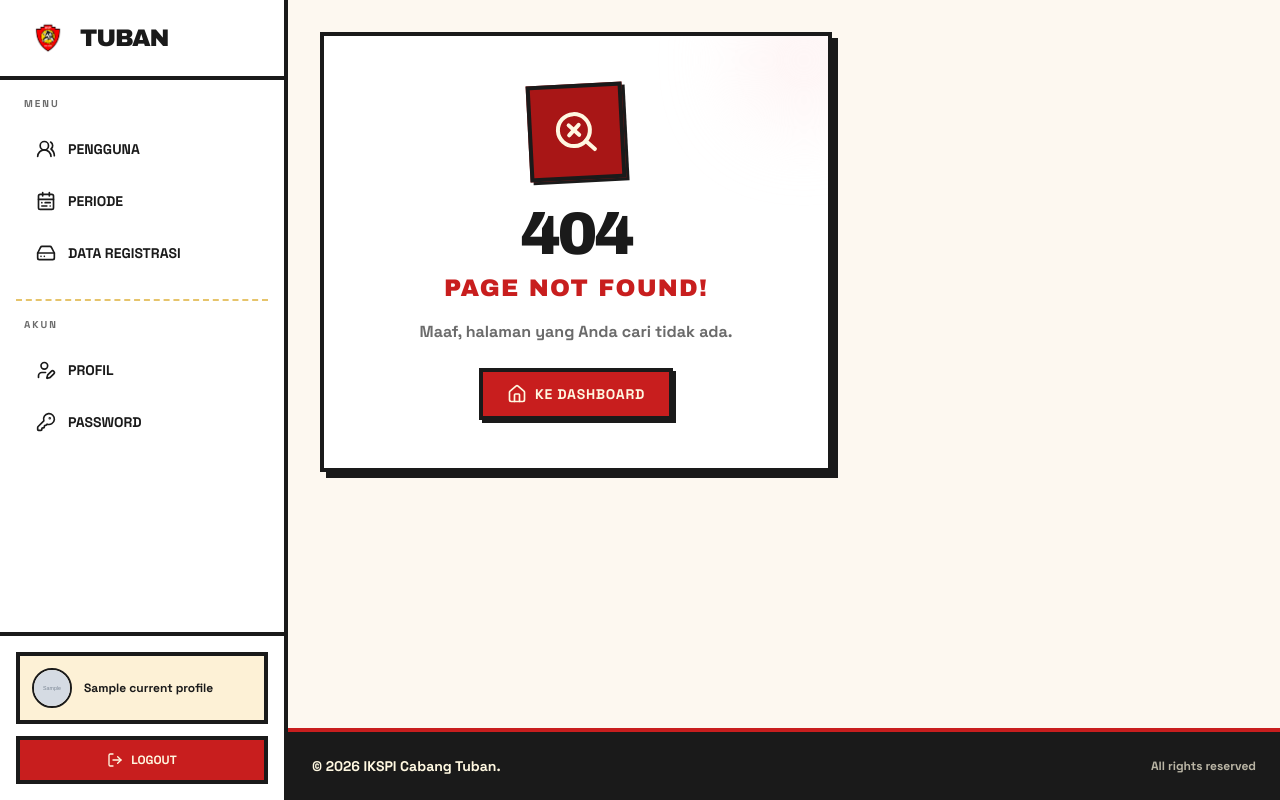
After one commit to danis570/ikspi-tuban-registration, a PHP site: template src/View/User/Error/404.php in a window 1280 px wide. The commit adds this page. Run offline with PHP 8.4, Linux system fonts and the light colour scheme; the template is opened without the code that fills it: most values are stand-ins (such as "Sample title", 1, 10 or a date in 2020); grey boxes marked "Sample" are stand-in pictures.

Commit message:
Add error 404 view

```diff
--- a/src/Service/UploadRegistrationPhotoService.php
+++ b/src/Service/UploadRegistrationPhotoService.php
@@ -27,8 +27,8 @@ class UploadRegistrationPhotoService
         }
 
         $maxSize = match ($photoType) {
-            self::SMALL_PHOTO => 2 * 1024 * 1024,
-            self::LARGE_PHOTO => 3 * 1024 * 1024,
+            self::SMALL_PHOTO => 25 * 1024 * 1024,
+            self::LARGE_PHOTO => 30 * 1024 * 1024,
             default => throw new UploadFileException(
                 'Jenis foto tidak valid'
             ),
@@ -36,7 +36,7 @@ class UploadRegistrationPhotoService
 
         if ($file->size > $maxSize) {
             throw new UploadFileException(
-                'Ukuran foto melebihi batas maksimal, maksimal foto kecil 2mb foto besar 3mb'
+                'Ukuran foto melebihi batas maksimal, maksimal foto kecil 25mb foto besar 30mb'
             );
         }
 
--- a/src/View/Public/header.php
+++ b/src/View/Public/header.php
@@ -4,7 +4,6 @@ $menus = [
     ['label' => 'Login', 'href' => '/login', 'type' => 'button', 'key' => 'login'],
 ];
 
-// $current di-handle oleh controller, contoh: $current = 'about';
 ?>
 
 <!DOCTYPE html>
@@ -15,7 +14,9 @@ $menus = [
     <meta name="viewport" content="width=device-width, initial-scale=1.0">
     <title><?= $title ?? 'User management Template' ?></title>
 
+    <!-- Tailwind (build dari input.css) -->
     <link rel="stylesheet" href="/assets/output.css">
+
     <!-- Preload Fonts -->
     <link rel="preload" href="/assets/fonts/space-grotesk-v22-latin-regular.woff2" as="font" type="font/woff2"
         crossorigin>
@@ -23,6 +24,8 @@ $menus = [
         crossorigin>
     <link rel="preload" href="/assets/fonts/space-grotesk-v22-latin-500.woff2" as="font" type="font/woff2" crossorigin>
     <link rel="preload" href="/assets/fonts/space-grotesk-v22-latin-600.woff2" as="font" type="font/woff2" crossorigin>
+    <link rel="preload" href="/assets/fonts/space-grotesk-v22-latin-700.woff2" as="font" type="font/woff2" crossorigin>
+
     <!-- Lucide Icons -->
     <script src="/assets/vendor/lucide.min.js"></script>
 </head>
--- /dev/null
+++ b/src/View/User/Error/404.php
@@ -0,0 +1,44 @@
+<!-- src/View/admin/errors/404.php (Lakukan hal sama untuk public & user) -->
+<div class="p-4 sm:p-6 lg:p-8 space-y-6">
+
+    <!-- Card 404 -->
+    <div
+        class="bg-surface border-4 border-text shadow-brutal p-8 sm:p-12 max-w-lg w-full text-center relative overflow-hidden">
+
+        <!-- Aksen background -->
+        <div class="absolute -top-10 -right-10 w-32 h-32 bg-primary-soft rounded-full blur-2xl opacity-50"></div>
+
+        <!-- Ikon Peringatan -->
+        <div
+            class="w-24 h-24 mx-auto bg-danger text-text-invert border-4 border-text shadow-brutal-sm flex items-center justify-center mb-6 -rotate-3">
+            <i data-lucide="search-x" class="w-12 h-12"></i>
+        </div>
+
+        <h1 class="font-display text-5xl sm:text-6xl text-text uppercase tracking-tighter mb-2">
+            404
+        </h1>
+
+        <h2 class="font-display text-xl sm:text-2xl text-primary uppercase tracking-wider mb-4">
+            PAGE NOT FOUND!
+        </h2>
+
+        <p class="font-bold text-text-muted mb-6">
+            Maaf, halaman yang Anda cari tidak ada.
+        </p>
+
+        <!-- Tombol Kembali -->
+        <div class="flex flex-col sm:flex-row gap-3 justify-center">
+            <!-- Sesuaikan tombol kembali dengan role -->
+
+            <a href="/" class="inline-flex items-center justify-center gap-2 px-6 py-3
+                      bg-cta text-cta-text border-4 border-text shadow-brutal-sm
+                      font-black uppercase text-sm tracking-wider
+                      hover:translate-x-[3px] hover:translate-y-[3px] hover:shadow-none
+                      transition-all duration-150">
+                <i data-lucide="home" class="w-5 h-5"></i>
+                Ke Dashboard
+            </a>
+        </div>
+
+    </div>
+</div>
```
Also changed, not shown: src/View/Admin/Error/404.php (added, +44 -0 lines), src/View/Public/Error/404.php (added, +44 -0 lines), public/assets/output.css, public/uploads/registrations/1d3ae03f603ecf6961b128c23291c0c7.png (added), public/uploads/registrations/4fc36b9d44209949774d61592cdd1a8c.png (added).
